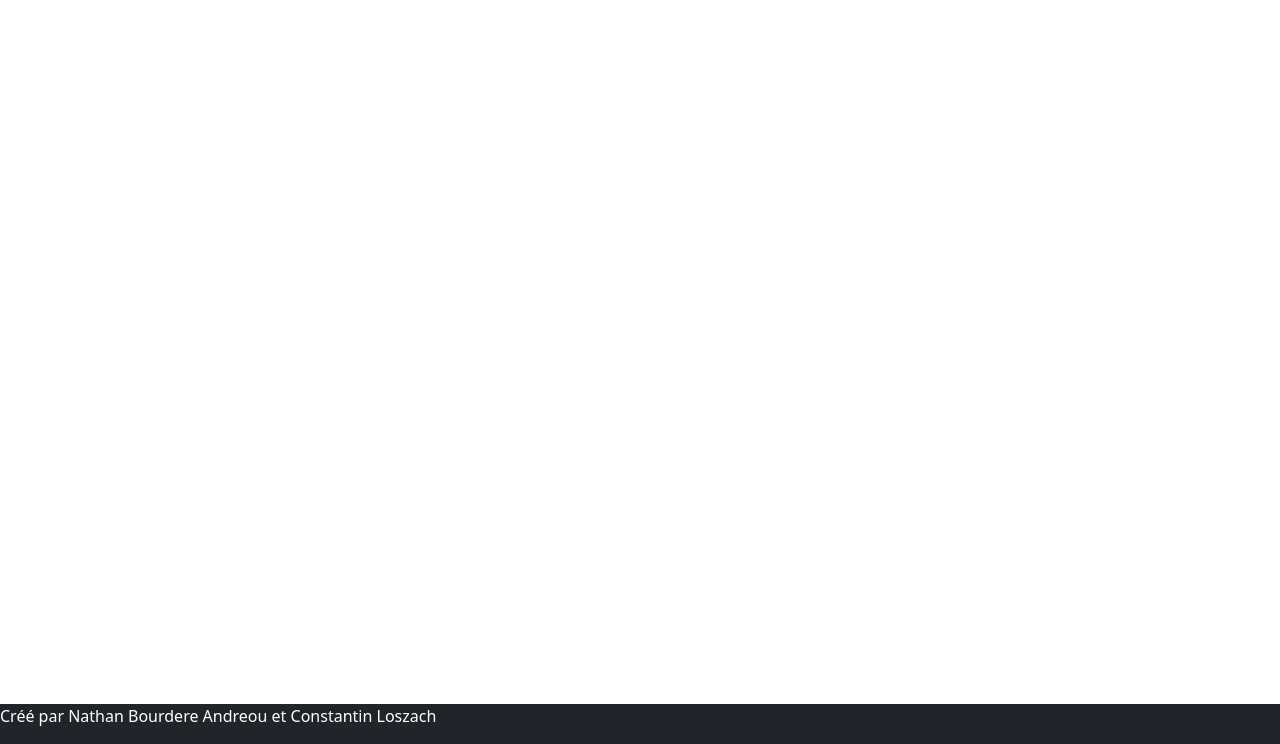
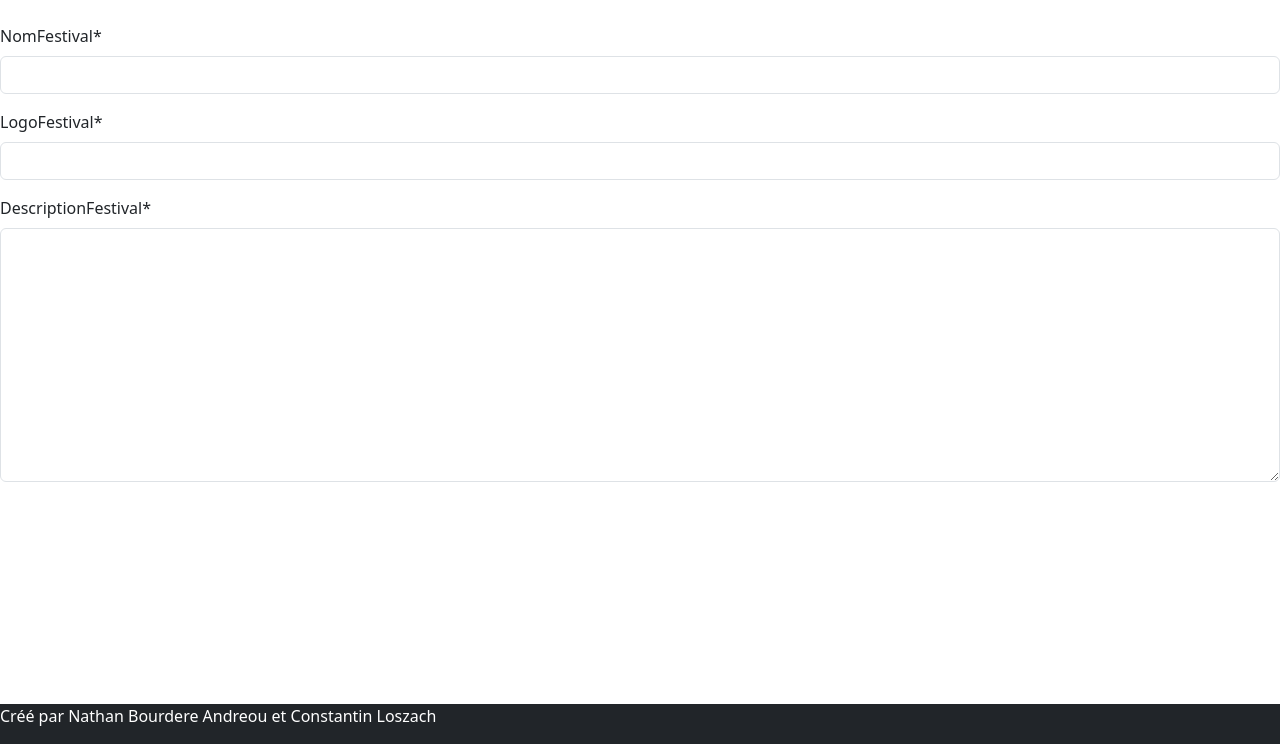
Before and after one commit to NathanBourdere/Astrolabe, a Django app: page /festivals/news/create/ in a window 1280 px wide. Shown: the part 56-800 px from the top of the page. Run offline with Django 4.2, Linux system fonts and the light colour scheme; data that the repository does not hold is empty; parts of the project's set-up code (start-up, migrations or seed data) failed here and were passed over; some libraries are stand-ins or nearby versions.

Commit message:
Début de la mise en place du formulaire de création d'une nouvelle configuration.

```diff
--- a/Astrolabe/API_festivals/templates/configuration/configuration_create.html
+++ b/Astrolabe/API_festivals/templates/configuration/configuration_create.html
@@ -1,8 +1,19 @@
 {% extends 'base.html' %}
-{% load static %}
 {% load crispy_forms_tags %}
 {% block title %}Créer une configuration{% endblock %}
 {% block content %}
-{% csrf_token %}
-{{ configuration_form.as_p | crispy}}
+<form method="POST" action="/festivals/configuration/create">
+    {% csrf_token %}
+    <div class="row">
+        <div class="col-12">
+            {{ configuration_form.nomFestival|as_crispy_field }}
+        </div>
+        <div class="col-12">
+            {{ configuration_form.logoFestival|as_crispy_field }}
+        </div>
+        <div class="col-12">
+            {{ configuration_form.descriptionFestival|as_crispy_field }}
+        </div>
+    </div>
+</form>
 {% endblock %}
```
